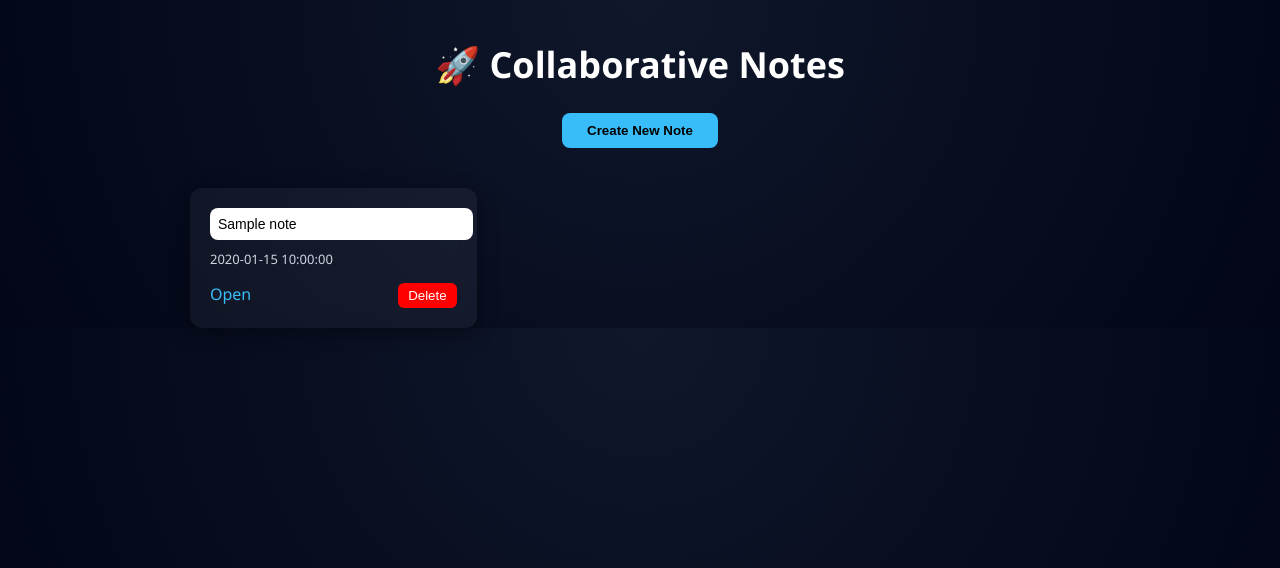
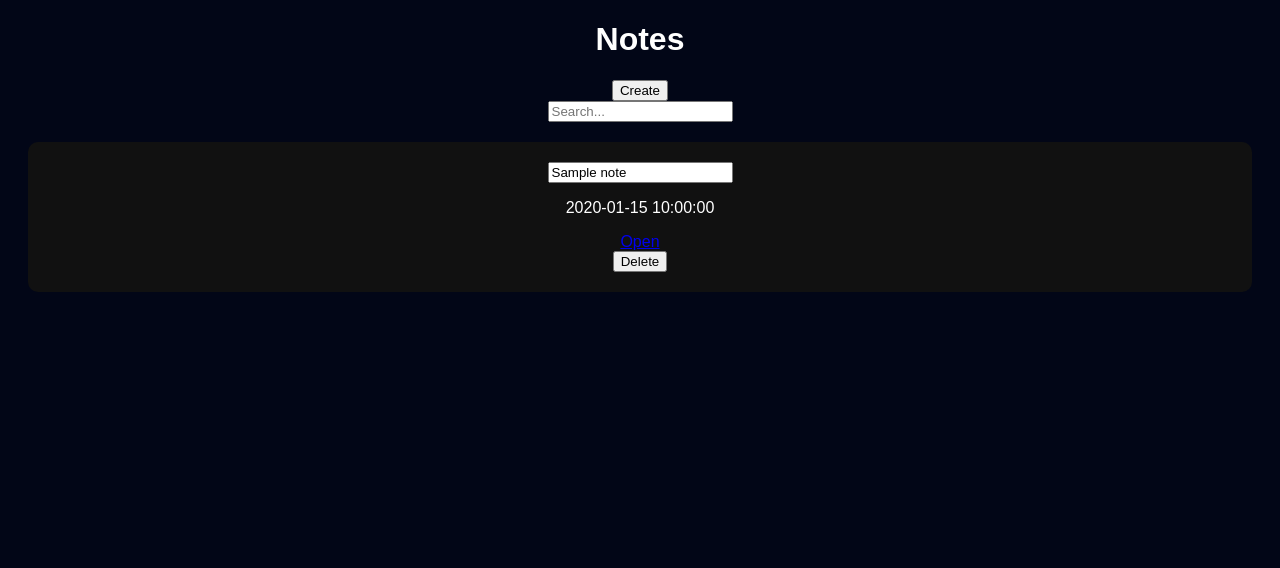
Before and after one commit to Sangini-Shee/CC_assignment, a Flask app: template templates/index.html in a window 1280 px wide. Shown: the top 568 px of the page. Run offline with Flask 3, Linux system fonts and the light colour scheme; the template is opened without the code that fills it: most values are stand-ins (such as "Sample title", 1, 10 or a date in 2020).

Commit message:
final features added

```diff
--- a/app.py
+++ b/app.py
@@ -1,11 +1,11 @@
-from flask import Flask, render_template, request, redirect, jsonify
+from flask import Flask, render_template, request, redirect, jsonify, session, Response
 import sqlite3
 import datetime
 import os
 
 app = Flask(__name__)
+app.secret_key = "secret123"
 
-# ---------- DATABASE PATH (Render-safe) ----------
 DB_PATH = os.environ.get("DB_PATH", "/tmp/notes.db")
 
 def get_db():
@@ -15,45 +15,98 @@ def get_db():
 
 def init_db():
     conn = get_db()
+
     conn.execute('''
-        CREATE TABLE IF NOT EXISTS notes (
-            id INTEGER PRIMARY KEY AUTOINCREMENT,
-            title TEXT,
-            content TEXT,
-            last_updated TEXT
-        )
+    CREATE TABLE IF NOT EXISTS users (
+        id INTEGER PRIMARY KEY AUTOINCREMENT,
+        username TEXT UNIQUE,
+        password TEXT
+    )
     ''')
+
+    conn.execute('''
+    CREATE TABLE IF NOT EXISTS notes (
+        id INTEGER PRIMARY KEY AUTOINCREMENT,
+        user_id INTEGER,
+        title TEXT,
+        content TEXT,
+        last_updated TEXT
+    )
+    ''')
+
     conn.commit()
     conn.close()
 
 init_db()
 
-# ---------- ROUTES ----------
+# -------- AUTH --------
+
+@app.route('/signup', methods=['GET','POST'])
+def signup():
+    if request.method == 'POST':
+        u = request.form['username']
+        p = request.form['password']
+        conn = get_db()
+        try:
+            conn.execute("INSERT INTO users (username, password) VALUES (?,?)",(u,p))
+            conn.commit()
+        except:
+            return "User exists"
+        return redirect('/login')
+    return render_template('signup.html')
+
+@app.route('/login', methods=['GET','POST'])
+def login():
+    if request.method == 'POST':
+        u = request.form['username']
+        p = request.form['password']
+        conn = get_db()
+        user = conn.execute("SELECT * FROM users WHERE username=? AND password=?", (u,p)).fetchone()
+        if user:
+            session['user_id'] = user['id']
+            return redirect('/')
+        return "Invalid login"
+    return render_template('login.html')
+
+@app.route('/logout')
+def logout():
+    session.clear()
+    return redirect('/login')
+
+# -------- MAIN --------
 
 @app.route('/')
 def index():
+    if 'user_id' not in session:
+        return redirect('/login')
+
     conn = get_db()
-    notes = conn.execute("SELECT * FROM notes").fetchall()
+    notes = conn.execute("SELECT * FROM notes WHERE user_id=?", (session['user_id'],)).fetchall()
     conn.close()
-    return render_template("index.html", notes=notes)
+
+    return render_template('index.html', notes=notes)
 
 @app.route('/create', methods=['POST'])
 def create():
-    try:
-        conn = get_db()
-        conn.execute(
-            "INSERT INTO notes (title, content, last_updated) VALUES (?, ?, ?)",
-            ("Untitled Note", "Start editing...", datetime.datetime.now().strftime("%Y-%m-%d %H:%M:%S"))
-        )
-        conn.commit()
-        conn.close()
-        return redirect('/')
-    except Exception as e:
-        return f"Error: {str(e)}"
+    if 'user_id' not in session:
+        return redirect('/login')
+
+    conn = get_db()
+    conn.execute(
+        "INSERT INTO notes (user_id, title, content, last_updated) VALUES (?,?,?,?)",
+        (session['user_id'], "Untitled Note", "Start editing...", datetime.datetime.now().strftime("%Y-%m-%d %H:%M:%S"))
+    )
+    conn.commit()
+    conn.close()
+
+    return redirect('/')
 
 @app.route('/note/<int:note_id>')
 def note(note_id):
-    return render_template("note.html", note_id=note_id)
+    if 'user_id' not in session:
+        return redirect('/login')
+
+    return render_template('note.html', note_id=note_id)
 
 @app.route('/get_note/<int:note_id>')
 def get_note(note_id):
@@ -101,7 +154,24 @@ def delete(note_id):
 
     return redirect('/')
 
-# ---------- RUN ----------
+# -------- EXPORT --------
+
+@app.route('/export/<int:note_id>')
+def export(note_id):
+    conn = get_db()
+    note = conn.execute("SELECT * FROM notes WHERE id=?", (note_id,)).fetchone()
+    conn.close()
+
+    content = note["title"] + "\n\n" + note["content"]
+
+    return Response(
+        content,
+        mimetype="text/plain",
+        headers={"Content-Disposition": f"attachment;filename=note_{note_id}.txt"}
+    )
+
+# -------- RUN --------
+
 if __name__ == '__main__':
     port = int(os.environ.get("PORT", 5000))
     app.run(host='0.0.0.0', port=port)
--- a/templates/index.html
+++ b/templates/index.html
@@ -1,144 +1,35 @@
 <!DOCTYPE html>
 <html>
 <head>
-    <title>Collaborative Notes</title>
-
+<title>Notes</title>
 <style>
-        body {
-            font-family: 'Segoe UI', sans-serif;
-            background: radial-gradient(circle at top, #0f172a, #020617);
-            color: white;
-            margin: 0;
-            padding: 0;
-        }
-
-        h1 {
-            text-align: center;
-            margin-top: 40px;
-            font-size: 36px;
-        }
-
-        .top {
-            text-align: center;
-            margin-top: 20px;
-        }
-
-        .create-btn {
-            background: #38bdf8;
-            border: none;
-            padding: 10px 25px;
-            border-radius: 8px;
-            color: black;
-            font-weight: bold;
-            cursor: pointer;
-            transition: 0.3s;
-        }
-
-        .create-btn:hover {
-            transform: scale(1.05);
-            background: #0ea5e9;
-        }
-
-        .container {
-            display: flex;
-            justify-content: center;
-            margin-top: 40px;
-        }
-
-        .notes-grid {
-            width: 80%;
-            max-width: 900px;
-            display: grid;
-            grid-template-columns: repeat(auto-fill, minmax(280px, 1fr));
-            gap: 20px;
-        }
-
-        .note-card {
-            background: rgba(255,255,255,0.05);
-            border-radius: 12px;
-            padding: 20px;
-            backdrop-filter: blur(10px);
-            transition: 0.3s;
-            box-shadow: 0 5px 20px rgba(0,0,0,0.4);
-        }
-
-        .note-card:hover {
-            transform: translateY(-5px);
-        }
-
-        .title-input {
-            width: 100%;
-            padding: 8px;
-            border-radius: 8px;
-            border: none;
-            margin-bottom: 10px;
-            font-size: 14px;
-        }
-
-        .time {
-            font-size: 13px;
-            color: #cbd5e1;
-            margin-bottom: 15px;
-        }
-
-        .actions {
-            display: flex;
-            justify-content: space-between;
-        }
-
-        .open {
-            color: #38bdf8;
-            text-decoration: none;
-            font-weight: 500;
-        }
-
-        .delete-btn {
-            background: red;
-            border: none;
-            padding: 5px 10px;
-            border-radius: 6px;
-            color: white;
-            cursor: pointer;
-        }
-
+body {background:#020617;color:white;text-align:center;font-family:sans-serif;}
+.note-card {margin:20px;padding:20px;background:#111;border-radius:10px;}
 </style>
 </head>
-
 <body>
 
-<h1>🚀 Collaborative Notes</h1>
+<h1>Notes</h1>
 
-<div class="top">
 <form action="/create" method="post">
-        <button class="create-btn">Create New Note</button>
+<button>Create</button>
 </form>
-</div>
 
-<div class="container">
-    <div class="notes-grid">
+<input id="search" placeholder="Search...">
 
 {% for note in notes %}
 <div class="note-card">
+<input value="{{note.title}}" oninput="renameNote({{note.id}}, this.value)">
+<p>{{note.last_updated}}</p>
 
-            <input class="title-input"
-                   value="{{note.title}}"
-                   oninput="renameNote({{note.id}}, this.value)">
-
-            <div class="time">{{note.last_updated}}</div>
-
-            <div class="actions">
-                <a class="open" href="/note/{{note.id}}">Open</a>
+<a href="/note/{{note.id}}">Open</a>
 
 <form action="/delete/{{note.id}}" method="post">
-                    <button class="delete-btn">Delete</button>
+<button>Delete</button>
 </form>
-            </div>
 
 </div>
 {% endfor %}
-
-    </div>
-</div>
 
 <script>
 function renameNote(id, title) {
@@ -148,6 +39,13 @@ function renameNote(id, title) {
 body: `title=${encodeURIComponent(title)}`
 });
 }
+
+document.getElementById("search").addEventListener("input", function() {
+let val = this.value.toLowerCase();
+document.querySelectorAll(".note-card").forEach(card => {
+card.style.display = card.innerText.toLowerCase().includes(val) ? "block" : "none";
+});
+});
 </script>
 
 </body>
--- /dev/null
+++ b/templates/signup.html
@@ -0,0 +1,6 @@
+<form method="post" style="text-align:center;margin-top:100px">
+<h2>Signup</h2>
+<input name="username"><br><br>
+<input name="password" type="password"><br><br>
+<button>Signup</button>
+</form>
```
Also changed, not shown: templates/login.html (added, +7 -0 lines), templates/note.html (+10 -84 lines), notes.db (deleted). Lines whose indentation alone changed are shown as unchanged.
